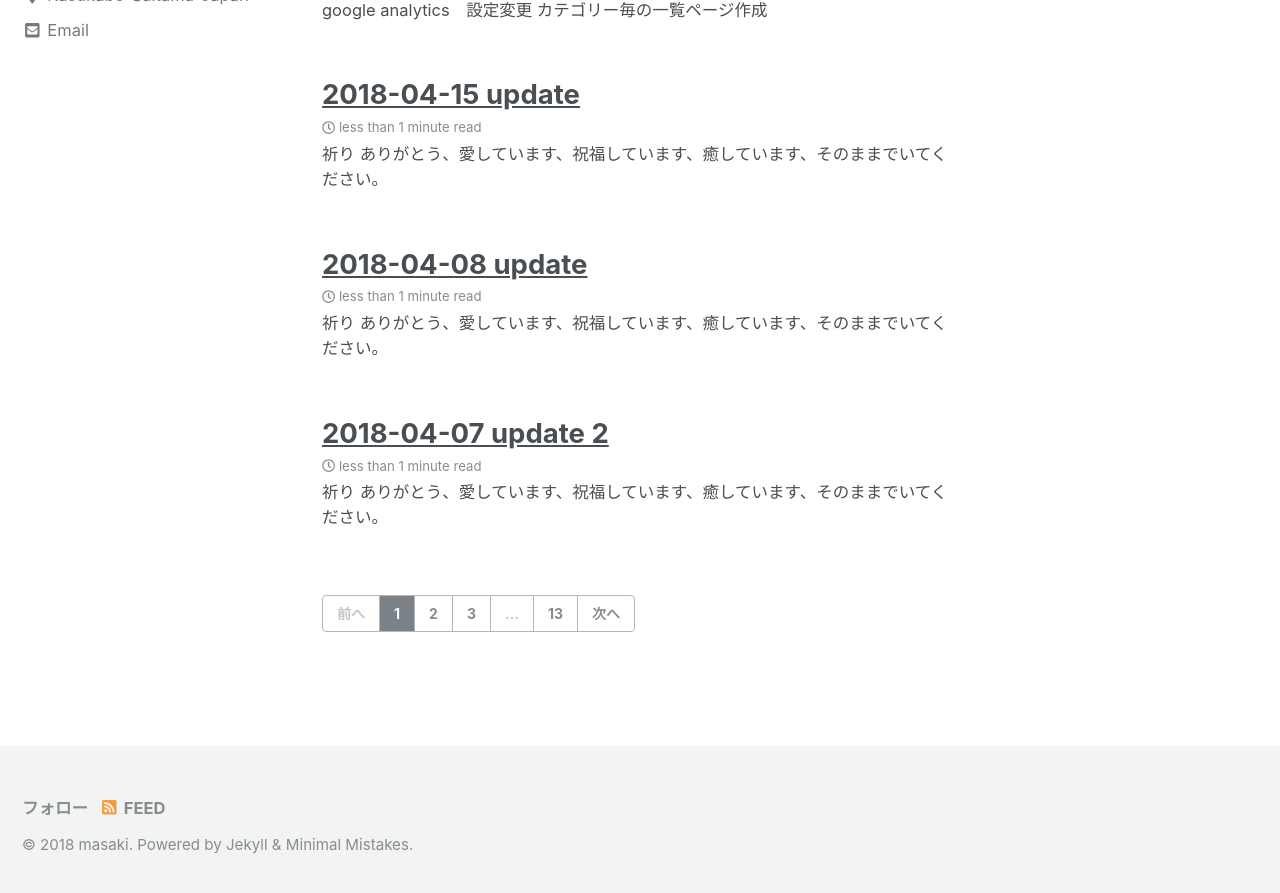
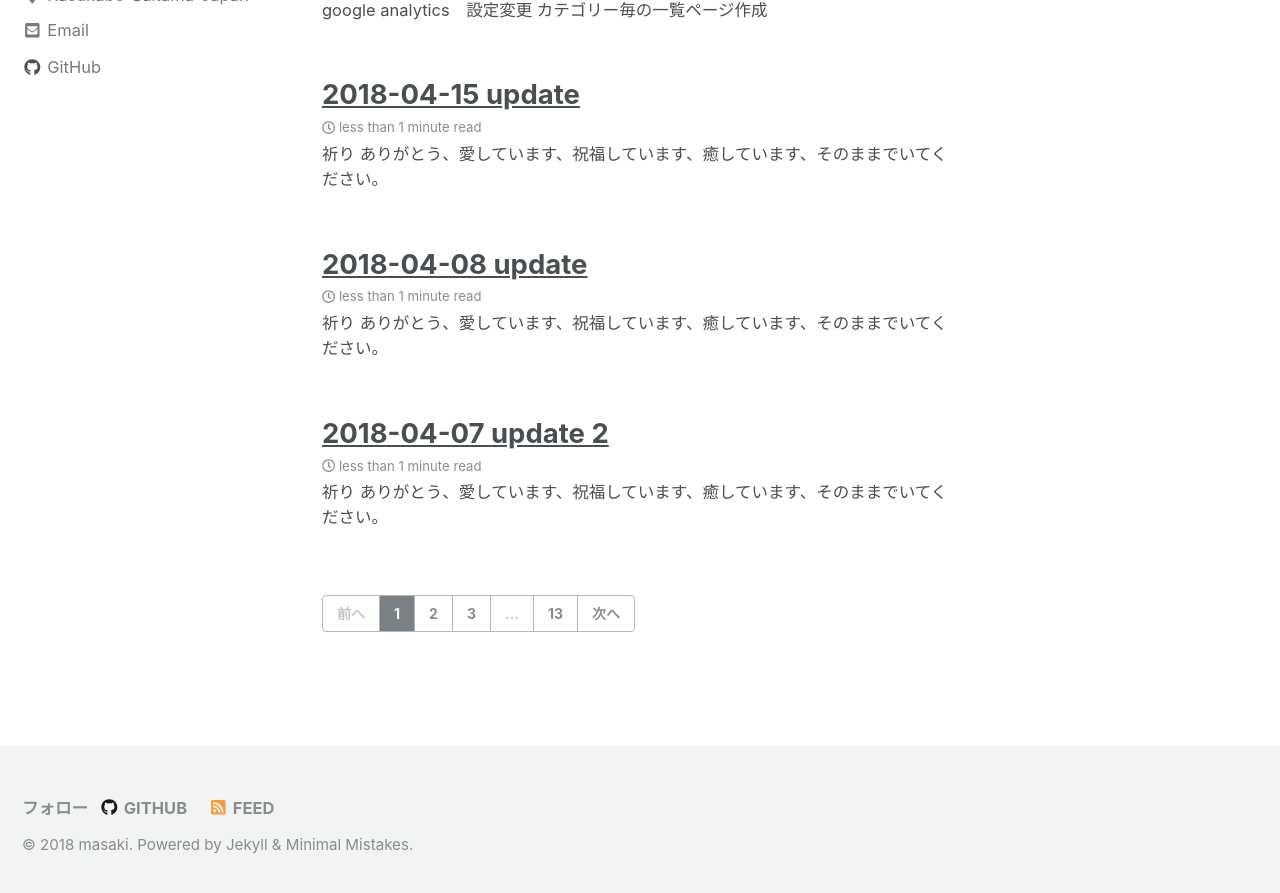
Before and after one commit to a-q-a/a-q-a.github.io, a Jekyll site: the page built from index.html, in a window 1280 px wide and 900 px high, scrolled down 410 px. Shown: the top 893 px of the window. Built offline with Jekyll 4.4.1, drawn with Linux system fonts in a browser that asks for light colours; nearby versions of some CDN libraries; the list of posts is cut into pages by our own code.

Commit message:
2018/05/09 サーチコンソールのやつ

```diff
--- a/_config.yml
+++ b/_config.yml
@@ -18,7 +18,7 @@
 description              : "An amazing website."
 url                      : "https://a-q-a.github.io" # the base hostname & protocol for your site e.g. "https://mmistakes.github.io"
 baseurl                  : # the subpath of your site, e.g. "/blog"
-repository               : # GitHub username/repo-name e.g. "mmistakes/minimal-mistakes"
+repository               : "a-q-a/a-q-a.github.io" # GitHub username/repo-name e.g. "mmistakes/minimal-mistakes"
 teaser                   : # path of fallback teaser image, e.g. "/assets/images/500x300.png"
 # breadcrumbs            : false # true, false (default)
 words_per_minute         : 200
@@ -64,7 +64,7 @@
   powered_by             : # true (default), false
 
 # SEO Related
-google_site_verification :
+google_site_verification : "SsVnzLSwcRdstfRBNl8B3LCxDCenJ4sotGNHs03Si1E"
 bing_site_verification   :
 yandex_site_verification :
 naver_site_verification  :
@@ -86,7 +86,7 @@
 
 # Analytics
 analytics:
-  provider: "google-gtag"
+  provider: "google"
   google:
     tracking_id: "UA-112759355-1"
     anonymize_ip: false # default
@@ -106,7 +106,7 @@
   flickr           :
   facebook         :
   foursquare       :
-  github           :
+  github           : "a-q-a"
   gitlab           :
   google_plus      :
   keybase          :
```
Also changed, not shown: 1 other file.
